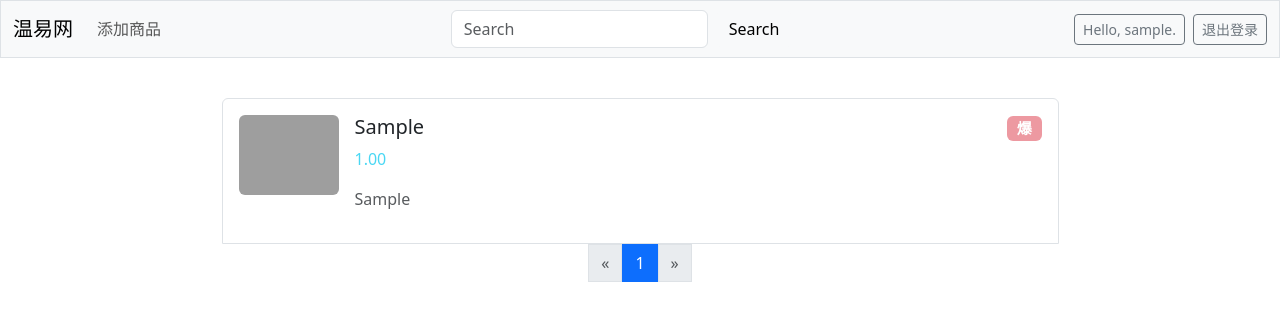
After one commit to Vtalian/DatabaseProject, a Django app: page /search/ in a window 1280 px wide. The commit adds this page. Shown: the top 321 px of the page. Run offline with Django 5.2, Linux system fonts and the light colour scheme; a user stored in the database is signed in; tables that the repository leaves empty hold one stand-in row (values such as "Sample post"); some libraries are stand-ins or nearby versions; grey boxes are pictures that could not be loaded.

Commit message:
搜索页更新

```diff
--- a/Commodity/admin.py
+++ b/Commodity/admin.py
@@ -1,8 +1,9 @@
 from django.contrib import admin
 
 # Register your models here.
-from Commodity.models import Commodity,ShoppingCart,Order,Message
+from Commodity.models import *
 admin.site.register(Commodity)
 admin.site.register(ShoppingCart)
 admin.site.register(Order)
 admin.site.register(Message)
+admin.site.register(Search_History)
--- a/Commodity/models.py
+++ b/Commodity/models.py
@@ -3,47 +3,59 @@ from django.utils import timezone
 import uuid
 from django.contrib.auth.models import User
 
+
 # Create your models here.
 
 class Commodity(models.Model):
-    id=models.UUIDField(primary_key=True,default=uuid.uuid4,unique=True,max_length=100,editable=False,db_column='商品编号')
-    name=models.CharField(max_length=60,db_column='商品名称')
-    image=models.ImageField(upload_to='Commodity',blank=True,null=True,db_column='商品图片')
-    price=models.DecimalField(max_digits=20,decimal_places=2,db_column='商品价格')
-    date=models.DateTimeField(auto_now_add=True,db_column='上传日期')
-    owner=models.ForeignKey(User,on_delete=models.CASCADE,db_column='所属人')
-    public=models.BooleanField(default=True,db_column='公开标志')
-    selltag=models.BooleanField(default=False,db_column='售出标志')
-    details=models.TextField(max_length=200,blank=False,null=True,default="",db_column='详细信息')
+    id = models.UUIDField(primary_key=True, default=uuid.uuid4, unique=True, max_length=100, editable=False,
+                          db_column='商品编号')
+    name = models.CharField(max_length=60, db_column='商品名称')
+    image = models.ImageField(upload_to='Commodity', blank=True, null=True, db_column='商品图片')
+    price = models.DecimalField(max_digits=20, decimal_places=2, db_column='商品价格')
+    date = models.DateTimeField(auto_now_add=True, db_column='上传日期')
+    owner = models.ForeignKey(User, on_delete=models.CASCADE, db_column='所属人')
+    public = models.BooleanField(default=True, db_column='公开标志')
+    selltag = models.BooleanField(default=False, db_column='售出标志')
+    details = models.TextField(max_length=200, blank=False, null=True, default="", db_column='详细信息')
 
     def __str__(self):
         return self.name
 
+
 class ShoppingCart(models.Model):
-    commodity=models.ForeignKey('Commodity',unique=False,on_delete=models.CASCADE,db_column='商品编号')
-    adduser=models.ForeignKey(User,unique=False,default="",on_delete=models.CASCADE,db_column='加购人')
-    date=models.DateTimeField(auto_now_add=True,db_column='加购日期')
+    commodity = models.ForeignKey('Commodity', unique=False, on_delete=models.CASCADE, db_column='商品编号')
+    adduser = models.ForeignKey(User, unique=False, default="", on_delete=models.CASCADE, db_column='加购人')
+    date = models.DateTimeField(auto_now_add=True, db_column='加购日期')
 
 
 class Order(models.Model):
-    orderid=models.UUIDField(primary_key=True,default=uuid.uuid4,unique=True,max_length=100,editable=False,db_column='订单编号')
-    commodity_id=models.ForeignKey('Commodity',unique=False,on_delete=models.CASCADE,db_column='商品编号')
-    date=models.DateTimeField(auto_now_add=True,db_column='创建日期')
-    purchaser=models.ForeignKey(User,unique=False,on_delete=models.CASCADE,db_column='购买人')
-    remark=models.TextField(max_length=100,blank=True,null=True,default="",db_column='备注')
-    donetag=models.BooleanField(default=False,db_column='完成标志')
-    senttag=models.BooleanField(default=False,db_column='发货标志')
-    receipttag=models.BooleanField(default=False,db_column='收货标志')
-    backtag=models.BooleanField(default=False,db_column='退货标志')
+    orderid = models.UUIDField(primary_key=True, default=uuid.uuid4, unique=True, max_length=100, editable=False,
+                               db_column='订单编号')
+    commodity_id = models.ForeignKey('Commodity', unique=False, on_delete=models.CASCADE, db_column='商品编号')
+    date = models.DateTimeField(auto_now_add=True, db_column='创建日期')
+    purchaser = models.ForeignKey(User, unique=False, on_delete=models.CASCADE, db_column='购买人')
+    remark = models.TextField(max_length=100, blank=True, null=True, default="", db_column='备注')
+    donetag = models.BooleanField(default=False, db_column='完成标志')
+    senttag = models.BooleanField(default=False, db_column='发货标志')
+    receipttag = models.BooleanField(default=False, db_column='收货标志')
+    backtag = models.BooleanField(default=False, db_column='退货标志')
 
     def __int__(self):
         return self.orderid
 
+
 class Message(models.Model):
-    name=models.ForeignKey(Commodity,unique=False,blank=False,on_delete=models.CASCADE,db_column='商品名称')
-    speaker=models.ForeignKey(User,unique=False,on_delete=models.CASCADE,db_column='留言者')
-    content=models.TextField(max_length=200,blank=False,default="",db_column='留言内容')
-    date=models.DateTimeField(auto_now_add=True,db_column='发言日期')
+    name = models.ForeignKey(Commodity, unique=False, blank=False, on_delete=models.CASCADE, db_column='商品名称')
+    speaker = models.ForeignKey(User, unique=False, on_delete=models.CASCADE, db_column='留言者')
+    content = models.TextField(max_length=200, blank=False, default="", db_column='留言内容')
+    date = models.DateTimeField(auto_now_add=True, db_column='发言日期')
 
     def __str__(self):
         return f"{self.content[0:30]}"
+
+class Search_History(models.Model):
+    id = models.ForeignKey(User, unique=True, blank=True, on_delete=models.CASCADE,primary_key=True)
+    str = models.TextField(max_length=10000, blank=False, default="", db_column='最近一次搜索记录')
+
+    def __str__(self):
+        return f"{self.str[0:30]}"
--- a/Commodity/templates/Commodity/base.html
+++ b/Commodity/templates/Commodity/base.html
@@ -30,7 +30,13 @@
                     </li>
                 </ul> <!-- End of links on left side of navbar -->
                 {% endif %}
-
+                <form class="d-flex" role="search" action="{% url 'Commodity:search' %}" method="post" >
+                    {% csrf_token %}
+                    <input class="form-control me-2" type="search" placeholder="Search" aria-label="Search" name="content" value="{{ message }}">
+                    <a href="">
+                        <button class="btn btn-light" type="submit">Search</button>
+                    </a>
+                  </form>
                 <!-- Account-related links -->
                 <ul class="navbar-nav ms-auto mb-2 mb-md-0">
 
--- /dev/null
+++ b/Commodity/templates/Commodity/search.html
@@ -0,0 +1,25 @@
+{% extends 'Commodity/base.html' %}
+
+{%block content %}
+<div class="d-flex align-items-center justify-content-center">
+    <div class="list-group w-75" >
+        {% for co in commodities %}
+        <a href="{% url 'Commodity:details' co.id %}" class="list-group-item list-group-item-action d-flex gap-3 py-3" aria-current="true">
+            <img src="{{MEDIA_URL}}{{co.image}}" alt="twbs" width="100" height="80" class="rounded flex-shrink-0">
+            <div class="d-flex gap-2 w-100 justify-content-between">
+                <div>
+                    <h5 class="">{{co.name}}</h5>
+                    <p class="text-info opacity-75">{{co.price}}</p>
+                    <p class="opacity-75">{{co.details}}</p>
+                </div>
+                <small class="opacity-50 text-warning">
+                    <h5><span class="badge bg-danger">爆</span></h5>
+                </small>
+
+            </div>
+        </a>
+        {% endfor %}
+        {{ html_list|safe }}
+    </div>
+</div>
+{%endblock content%}
--- a/Commodity/urls.py
+++ b/Commodity/urls.py
@@ -1,21 +1,22 @@
 from django.urls import path
 from . import views
 
-app_name='Commodity'
-urlpatterns=[
-    path('',views.index,name='index'),
-    path('editcommodity/<uuid:id>',views.editcommodity,name='editcommodity'),
-    path('addcommodity/',views.addcommodity,name='addcommodity'),
-    path('details/<uuid:id>',views.details,name='details'),
-    path('usercenter/<int:id>',views.usercenter,name='usercenter'),
-    path('shoppingcart/<int:id>',views.shoppingcart,name='shoppingcart'),
-    path('orders/<int:id>',views.orders,name='orders'),
-    path('usercommodity/<int:id>',views.usercommodity,name='usercommodity'),
-    path('orderdetails/<uuid:id>',views.orderdetails,name='orderdetails'),
-    path('dropcommodity/<uuid:id>',views.dropcommodity,name='dropcommodity'),
-    path('messages/<uuid:id>',views.messages,name='messages'),
-    path('dropmessages/<int:id>',views.dropmessages,name='dropmessages'),
+app_name = 'Commodity'
+urlpatterns = [
+    path('', views.index, name='index'),
+    path('editcommodity/<uuid:id>', views.editcommodity, name='editcommodity'),
+    path('addcommodity/', views.addcommodity, name='addcommodity'),
+    path('details/<uuid:id>', views.details, name='details'),
+    path('usercenter/<int:id>', views.usercenter, name='usercenter'),
+    path('shoppingcart/<int:id>', views.shoppingcart, name='shoppingcart'),
+    path('orders/<int:id>', views.orders, name='orders'),
+    path('usercommodity/<int:id>', views.usercommodity, name='usercommodity'),
+    path('orderdetails/<uuid:id>', views.orderdetails, name='orderdetails'),
+    path('dropcommodity/<uuid:id>', views.dropcommodity, name='dropcommodity'),
+    path('messages/<uuid:id>', views.messages, name='messages'),
+    path('dropmessages/<int:id>', views.dropmessages, name='dropmessages'),
 
-    path('buy/<uuid:id>',views.buy,name='buy'),
-    path('submitorder/<uuid:id>',views.submitorder,name='submitorder'),
+    path('buy/<uuid:id>', views.buy, name='buy'),
+    path('submitorder/<uuid:id>', views.submitorder, name='submitorder'),
+    path('search/', views.search, name='search')
 ]
--- a/Commodity/views.py
+++ b/Commodity/views.py
@@ -1,6 +1,6 @@
 from django.shortcuts import render, redirect
 from django.contrib.auth.decorators import login_required
-from Commodity.models import Commodity, ShoppingCart, Message, Order
+from Commodity.models import *
 from .forms import CommodityForm, MessageForm, OrderForm
 from django.contrib.auth.models import User
 from django.db import models
@@ -206,3 +206,18 @@ def orderdetails(request, id):
         color = 3
     content = {'order': order, 'commodity': commodity, 'tag': tag, 'color': color}
     return render(request, 'Commodity/orderdetails.html', content)
+
+
+def search(request):
+    his = Search_History.objects.get(id=request.user)
+    message = his.str
+    if request.method == 'POST':
+        form = MessageForm(request.POST)
+        if form.is_valid():
+            message = form.cleaned_data['content']
+            his.str=message
+            his.save()
+    commodities = Commodity.objects.filter(public=True, name__contains=message).order_by('date')
+    page = Paging(request, lengths=commodities.count(), page_num=5, max_page_num=9)
+    return render(request, 'Commodity/search.html',
+                  {'commodities': commodities[page.start:page.end], 'html_list': page.html_list})
```
